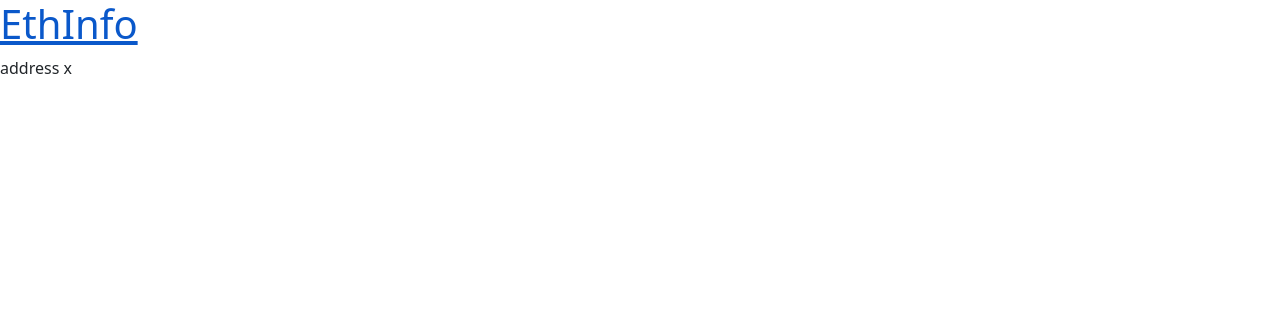
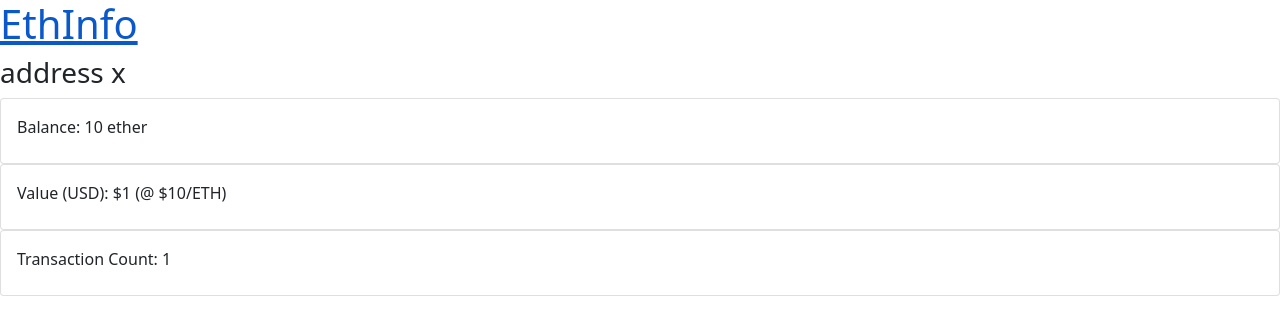
Before and after one commit to pacrob/ethinfo, a Flask app: template templates/address.html in a window 1280 px wide. Shown: the top 335 px of the page. Run offline with Flask 2, Linux system fonts and the light colour scheme; the template is opened without the code that fills it: most values are stand-ins (such as "Sample title", 1, 10 or a date in 2020).

Commit message:
add address page content

```diff
--- a/app.py
+++ b/app.py
@@ -62,7 +62,20 @@
 
 @app.route("/address/<address_hash>")
 def address(address_hash):
-    return render_template("address.html", address_hash=address_hash)
+    balance = w3.eth.getBalance(address_hash)
+    balance_in_eth = float(Web3.fromWei(balance, 'ether'))
+
+    binance = ccxt.binance()
+    eth_price = (binance.fetch_ticker('ETH/USDC'))['last']
+    total_usd_value = round((balance_in_eth * eth_price), 2)
+
+    transaction_count = w3.eth.get_transaction_count(address_hash)
+
+    return render_template("address.html", address_hash=address_hash,
+                            balance_in_eth=balance_in_eth,
+                            total_usd_value=total_usd_value,
+                            eth_price=eth_price,
+                            transaction_count=transaction_count)
 
 
 @app.route("/block/<block_num>")
--- a/templates/address.html
+++ b/templates/address.html
@@ -1,7 +1,27 @@
 {% extends "layout.html" %}
-
 {% block content %}
-address {{ address_hash }}
+<h3>address {{ address_hash }}</h3>
+<div class='card'>
+  <div class='card-body'>
+    <div class='card-title'>
+    Balance: {{ balance_in_eth }} ether
+    </div>
+  </div>
+</div>
+<div class='card'>
+  <div class='card-body'>
+    <div class='card-title'>
+      Value (USD): ${{ total_usd_value }} (@ ${{ eth_price }}/ETH)
+    </div>
+  </div>
+</div>
+<div class='card'>
+  <div class='card-body'>
+    <div class='card-title'>
+      Transaction Count: {{ transaction_count }}
+    </div>
+  </div>
+</div>
 
 
 {% endblock %}
```
